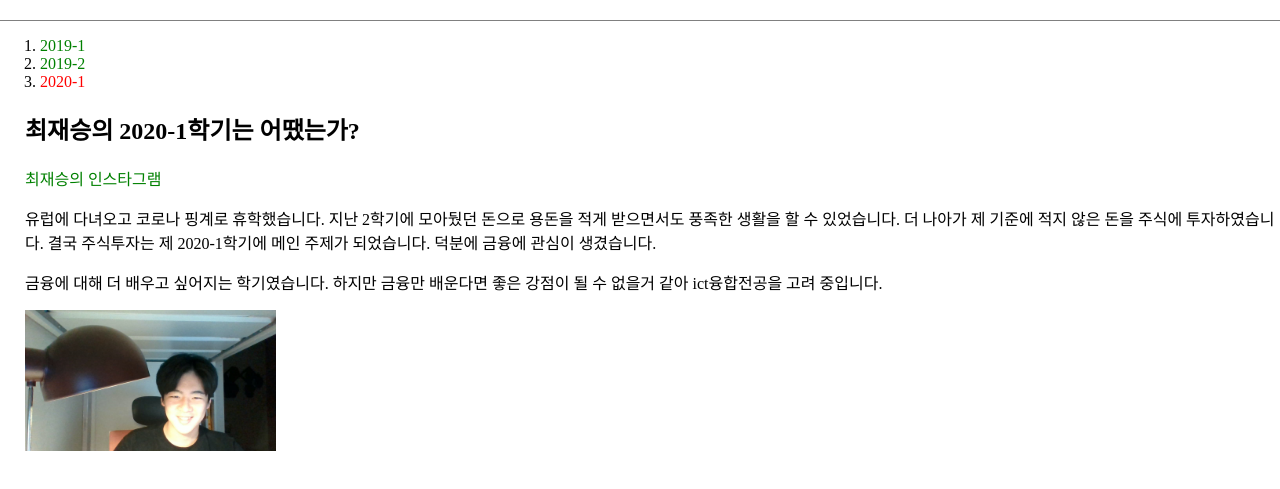
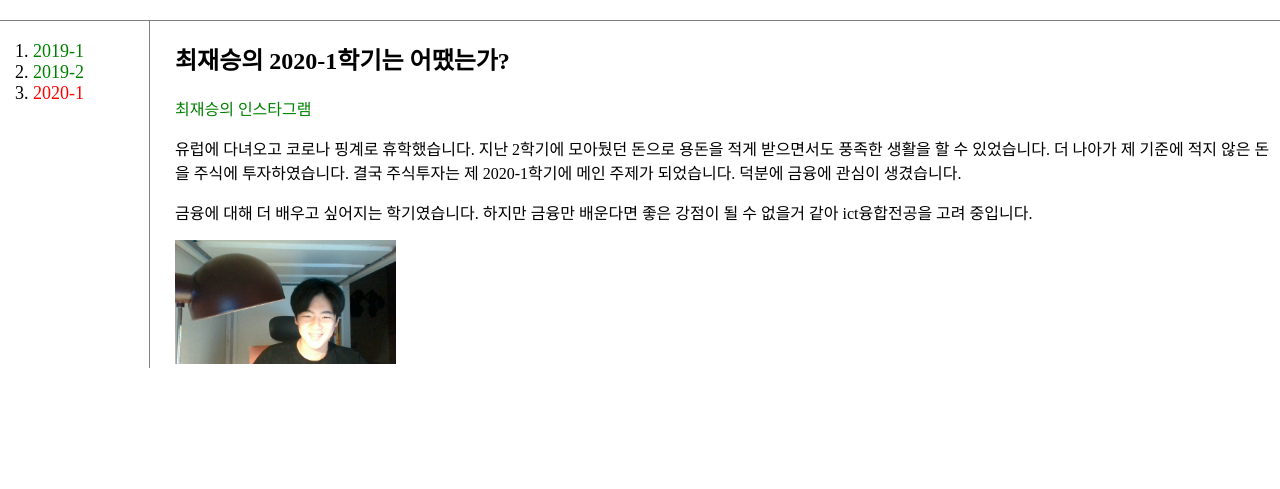
Before and after one commit to jsChoi97/WEB1, a plain HTML site: page c.html in a window 1280 px wide. Shown: the part 85-574 px from the top of the page. Drawn offline with Linux system fonts and the light colour scheme.

Commit message:
화면변환 안되는 거 수정

```diff
--- a/c.html
+++ b/c.html
@@ -6,8 +6,8 @@
 	<link rel="stylesheet" type="text/css" href="style.css">
 </head>
 <body>
-	<div id="gird">
-		<h1><a href="index.html" style="color : black">( ͡° ͜ʖ ͡°) 최재승은 뭐하고 살았을까?</a></h1>
+	<h1><a href="index.html" style="color : black">( ͡° ͜ʖ ͡°) 최재승은 뭐하고 살았을까?</a></h1>
+	<div id="grid">
 		<ol>
 			<li><a href="a.html">2019-1</a></li>
 			<li><a href="b.html">2019-2</a></li>
```
